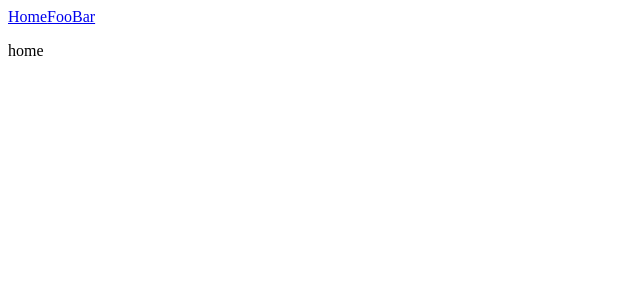
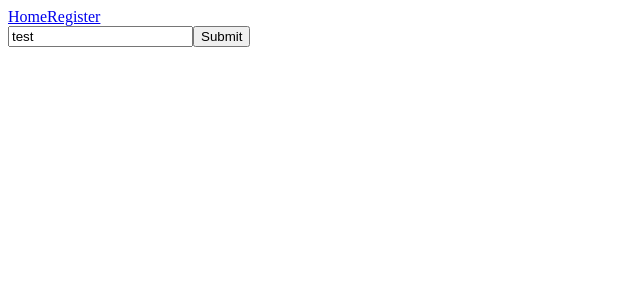
Before and after one commit to Pasha19/chat-client, a Vue app: page /#/register in a window 1280 px wide. Shown: the top 300 px of the page, without its empty margins (0-640 px from the left). Built offline with nearby package versions, Linux system fonts and the light colour scheme; the HTML template or start-up script is replaced by a standard one.

Commit message:
routing and register form

```diff
--- a/src/components/App.vue
+++ b/src/components/App.vue
@@ -2,8 +2,7 @@
     <div>
         <div>
             <router-link to="/">Home</router-link>
-            <router-link to="/foo">Foo</router-link>
-            <router-link to="/bar">Bar</router-link>
+            <router-link to="/register">Register</router-link>
         </div>
         <div>
             <router-view/>
--- a/src/components/Bar.vue
+++ /dev/null
@@ -1,5 +0,0 @@
-<template>
-    <div>
-        <p>bar</p>
-    </div>
-</template>
--- a/src/components/Foo.vue
+++ /dev/null
@@ -1,5 +0,0 @@
-<template>
-    <div>
-        <p>foo</p>
-    </div>
-</template>
--- /dev/null
+++ b/src/components/Register.vue
@@ -0,0 +1,27 @@
+<template>
+    <div>
+        <form @submit="submit">
+            <input
+                v-model="name"
+                type="text"
+                placeholder="name">
+            <input
+                type="submit">
+        </form>
+    </div>
+</template>
+
+<script>
+export default {
+    data () {
+        return {
+            name: 'test'
+        }
+    },
+    methods: {
+        submit (event) {
+            console.log(this.name)
+        }
+    }
+}
+</script>
--- /dev/null
+++ b/src/router.js
@@ -0,0 +1,25 @@
+import Vue from 'vue'
+import VueRouter from 'vue-router'
+import Home from './components/Home.vue'
+import Register from './components/Register.vue'
+import store from './store'
+
+Vue.use(VueRouter)
+
+const routes = [
+    {
+        path: '',
+        component: Home,
+        beforeEnter: (to, from, next) => {
+            if (store.state.token === null) {
+                next('/register')
+            }
+        }
+    },
+    { path: '/register', component: Register }
+]
+
+export default new VueRouter({
+    routes
+    // mode: 'history'
+})
--- /dev/null
+++ b/src/store.js
@@ -0,0 +1,24 @@
+import Vue from 'vue'
+import Vuex from 'vuex'
+
+Vue.use(Vuex)
+
+// const debug = process.env.NODE_ENV !== 'production'
+let token = localStorage.getItem('auth_key')
+
+export default new Vuex.Store({
+    state: {
+        token
+    },
+    mutations: {
+        setToken (state, payload) {
+            state.token = payload
+        },
+        delToken (state) {
+            state.token = null
+        }
+    },
+    actions: {
+
+    }
+})
```
Also changed, not shown: src/index.js (+3 -16 lines).
